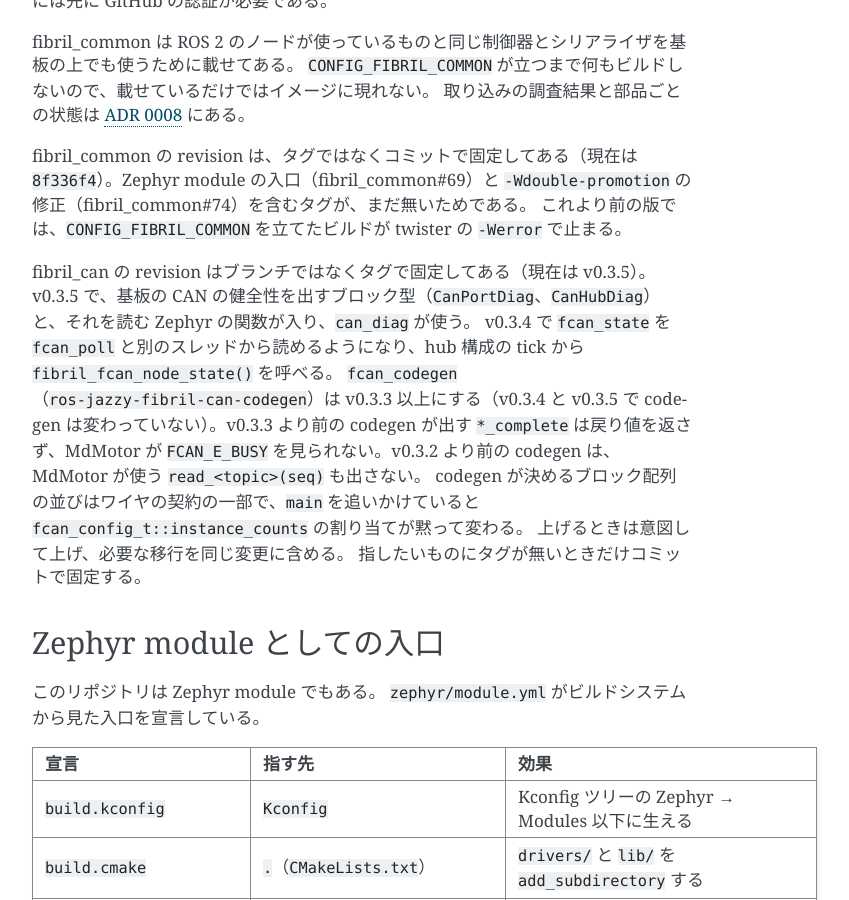
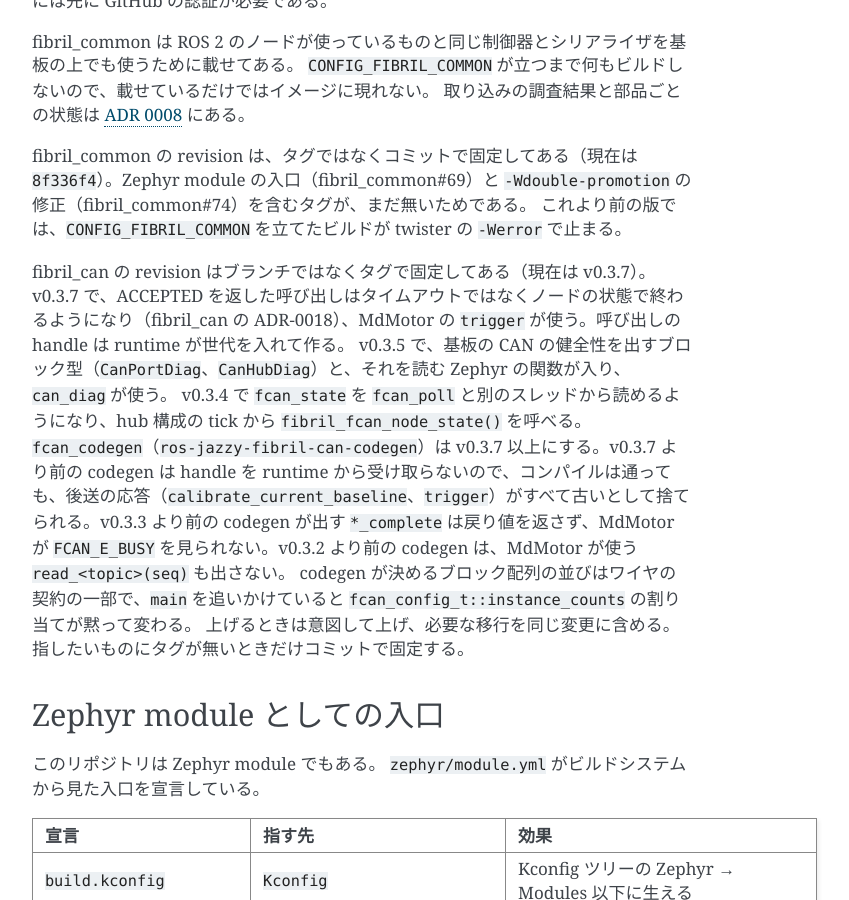
Before and after one commit to ForteFibre/fibril_zephyr, a Sphinx documentation site: the page built from doc/overview.md, in a window 1280 px wide and 900 px high, scrolled down 884 px. Shown: the whole window, without its empty margins (388-1237 px from the left). Built offline with Sphinx 7.4.7, drawn with Linux system fonts in a browser that asks for light colours.

Commit message:
chore(west): fibril_can を v0.3.7 に上げる
MdMotor の trigger は、ACCEPTED の後の呼び出しをノードの状態で終わらせる v0.3.7 の
runtime（fibril_can の ADR-0018）と、handle に世代を入れる fcan_svc_call_handle に頼る。
codegen も v0.3.7 が要る。古い codegen でもコンパイルは通り、後送の応答が黙って捨てられる
（apt の 0.3.4 で確かめた）ので、README と overview に書いた。

Co-Authored-By: Claude Opus 5.5 (1M context) <noreply@anthropic.com>

```diff
--- a/doc/overview.md
+++ b/doc/overview.md
@@ -39,10 +39,11 @@ fibril_common は ROS 2 のノードが使っているものと同じ制御器
 fibril_common の revision は、タグではなくコミットで固定してある（現在は `8f336f4`）。Zephyr module の入口（fibril_common#69）と `-Wdouble-promotion` の修正（fibril_common#74）を含むタグが、まだ無いためである。
 これより前の版では、`CONFIG_FIBRIL_COMMON` を立てたビルドが twister の `-Werror` で止まる。
 
-fibril_can の revision はブランチではなくタグで固定してある（現在は v0.3.5）。
+fibril_can の revision はブランチではなくタグで固定してある（現在は v0.3.7）。
+v0.3.7 で、ACCEPTED を返した呼び出しはタイムアウトではなくノードの状態で終わるようになり（fibril_can の ADR-0018）、MdMotor の `trigger` が使う。呼び出しの handle は runtime が世代を入れて作る。
 v0.3.5 で、基板の CAN の健全性を出すブロック型（`CanPortDiag`、`CanHubDiag`）と、それを読む Zephyr の関数が入り、`can_diag` が使う。
 v0.3.4 で `fcan_state` を `fcan_poll` と別のスレッドから読めるようになり、hub 構成の tick から `fibril_fcan_node_state()` を呼べる。
-`fcan_codegen`（`ros-jazzy-fibril-can-codegen`）は v0.3.3 以上にする（v0.3.4 と v0.3.5 で codegen は変わっていない）。v0.3.3 より前の codegen が出す `*_complete` は戻り値を返さず、MdMotor が `FCAN_E_BUSY` を見られない。v0.3.2 より前の codegen は、MdMotor が使う `read_<topic>(seq)` も出さない。
+`fcan_codegen`（`ros-jazzy-fibril-can-codegen`）は v0.3.7 以上にする。v0.3.7 より前の codegen は handle を runtime から受け取らないので、コンパイルは通っても、後送の応答（`calibrate_current_baseline`、`trigger`）がすべて古いとして捨てられる。v0.3.3 より前の codegen が出す `*_complete` は戻り値を返さず、MdMotor が `FCAN_E_BUSY` を見られない。v0.3.2 より前の codegen は、MdMotor が使う `read_<topic>(seq)` も出さない。
 codegen が決めるブロック配列の並びはワイヤの契約の一部で、`main` を追いかけていると `fcan_config_t::instance_counts` の割り当てが黙って変わる。
 上げるときは意図して上げ、必要な移行を同じ変更に含める。
 指したいものにタグが無いときだけコミットで固定する。
```
Also changed, not shown: README.md (+1 -1 lines), west.yml (+7 -1 lines).
